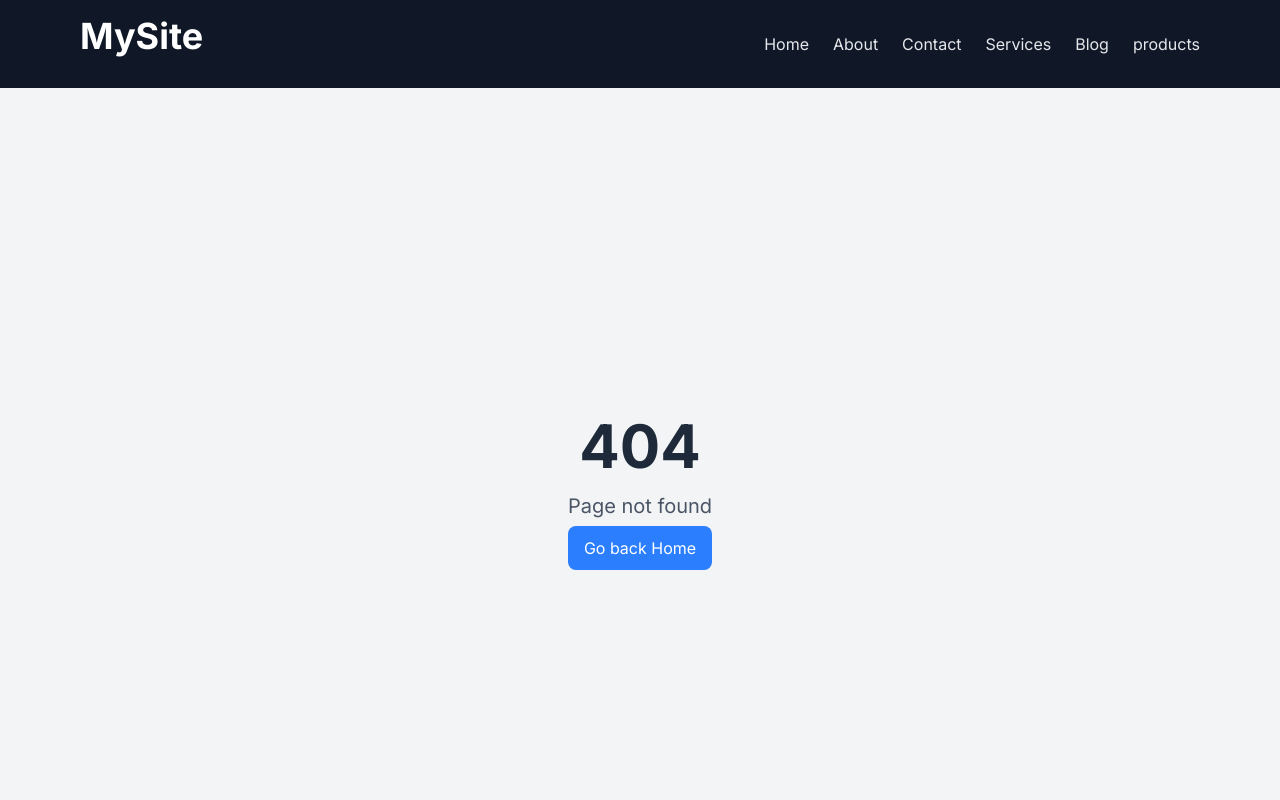
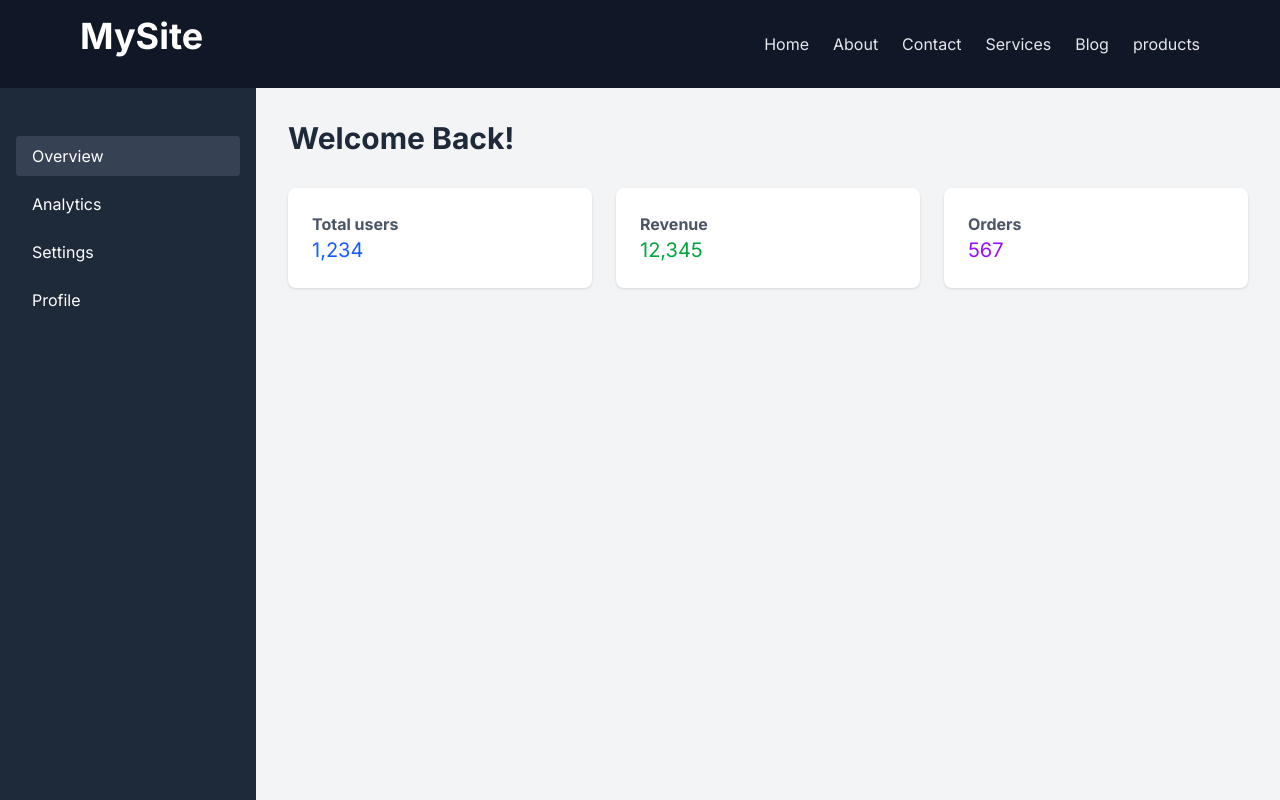
Before and after one commit to MahrooshNaeemAnwar/learning-Nextjs, a Next.js app in the folder my-first-next-app/: page /Dashboard in a window 1280 px wide. Before the commit this address had no page. Shown: the top 800 px of the page. Built offline with nearby package versions, Linux system fonts and the light colour scheme.

Commit message:
added Dashboard-page.tsx

```diff
--- /dev/null
+++ b/my-first-next-app/app/Dashboard/page.tsx
@@ -0,0 +1,34 @@
+export default function Dashboard(){
+    return(
+        <div className="flex min-h-screen ">
+            {/*sidebar*/}
+            <aside className="w-64 bg-gray-800 text-white p-4">
+                <div className="text-xl font bold mb-8"></div>
+                <nav className="space-y-2">
+                    <a href="#" className="block py-2 px-4 bg-gray-700 rounded">Overview</a>
+                    <a href="#" className="block py-2 px-4 hover:bg-gray-700 rounded">Analytics</a>
+                    <a href="#" className="block py-2 px-4 hover:bg-gray-700 rounded">Settings</a>
+                    <a href="#" className="block py-2 px-4 hover:bg-gray-700 rounded">Profile</a>
+                </nav>
+            </aside>
+            {/*Main content*/}
+            <main className="flex-1 bg-gray-100 p-8">
+                <h1 className="text-3xl font-bold text-gray-800 mb-8">Welcome Back!</h1>
+                <div className="grid grid-cols-1 md:grid-cols-3 gap-6">
+                    <div className="bg-white p-6 rounded-lg shadow">
+                        <h3 className="font-bold text-gray-600">Total users</h3>
+                        <p className="text-xl text-blue-600">1,234</p>
+                    </div>
+                    <div className="bg-white p-6 rounded-lg shadow">
+                        <h3 className="text-gray-600 font-bold">Revenue</h3>
+                        <p className="text-xl  text-green-600">12,345</p>
+                    </div>
+                    <div className="bg-white p-6 rounded-lg shadow">
+                        <h3 className="text-gray-600 font-bold">Orders</h3>
+                        <p className="text-xl text-purple-600">567</p>
+                    </div>
+                </div>
+            </main>
+        </div>
+    );
+}
```
